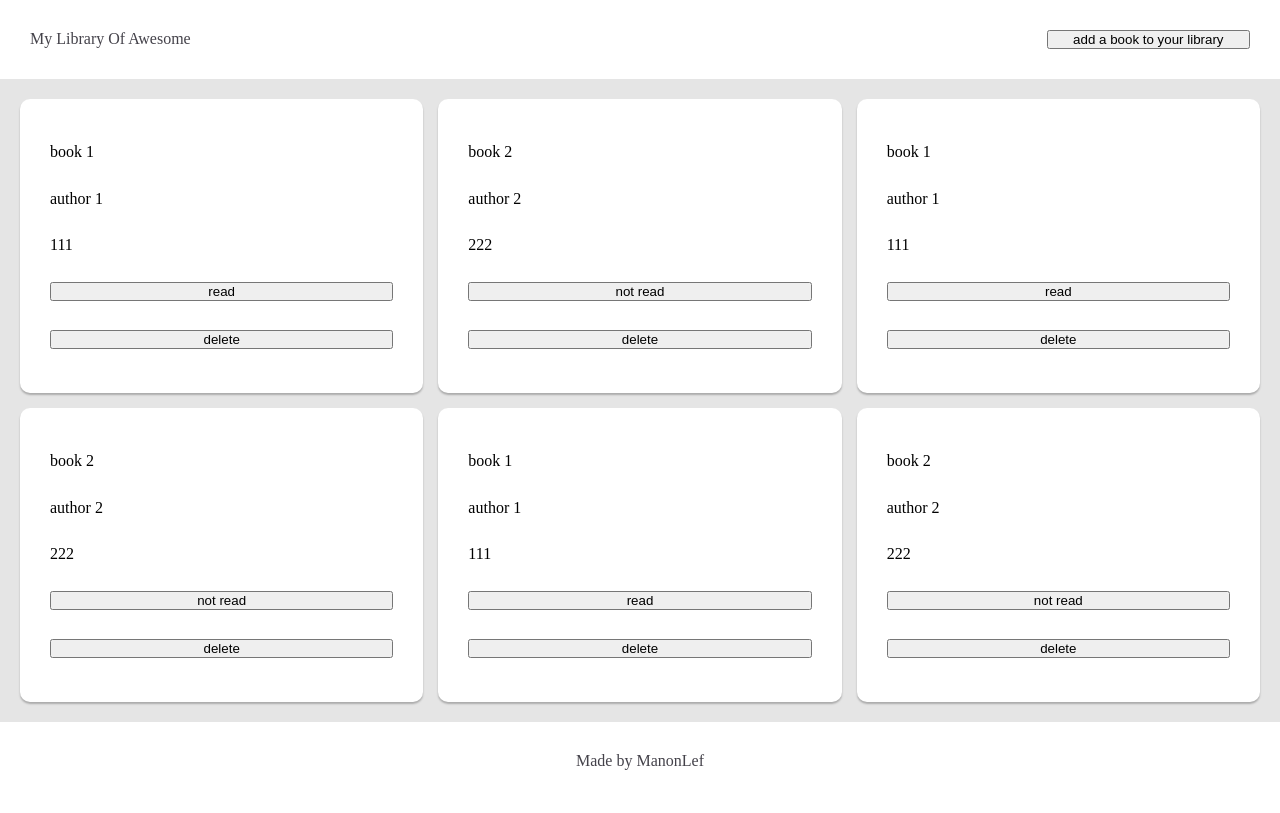
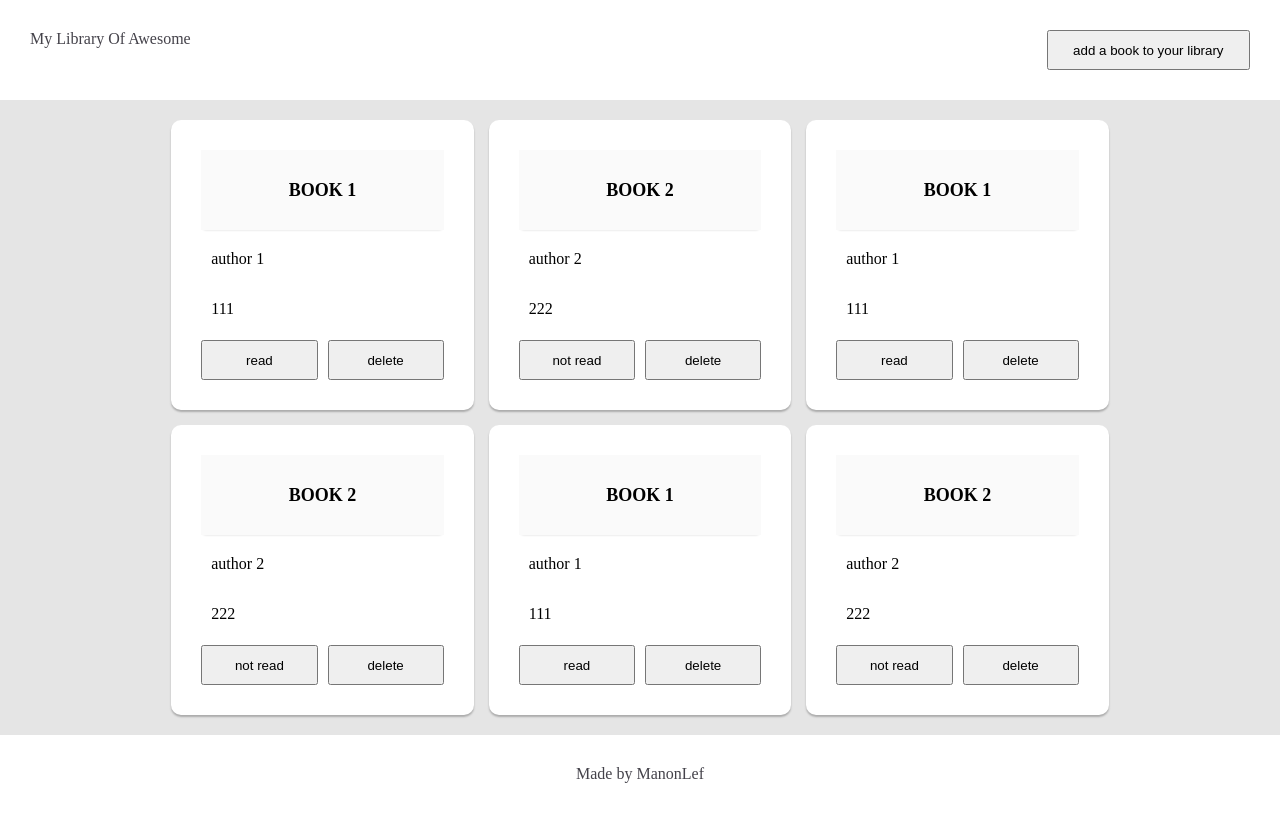
Before and after one commit to ManonLef/Library-Project, a website: page index.html in a window 1280 px wide. Drawn offline with Linux system fonts and the light colour scheme.

Commit message:
add bookcard grid styling

```diff
--- a/style.css
+++ b/style.css
@@ -31,8 +31,9 @@ footer {
 #books-container {
   background-color: rgb(229, 229, 229);
   display: grid;
-  grid-template-rows: repeat(auto-fit, minmax(200px, 0.5fr));
-  grid-template-columns: repeat(auto-fit, minmax(300px, 1fr));
+  grid-template-columns: repeat(auto-fit, minmax(300px, 0.25fr));
+  justify-content: center;
+  grid-template-rows: repeat(2, 0.5fr);
   gap: 15px;
   padding: 20px;
 }
@@ -40,10 +41,35 @@ footer {
 .bookcard {
   background-color: white;
   padding: 30px;
-  display: grid;
   border-radius: 10px;
   box-shadow: 0px 2px 2px rgb(171, 171, 171);
+  display: grid;
+  grid-template-columns: 1fr 1fr;
+  grid-template-rows: 2fr 1fr 1fr 1fr ;
+  gap: 10px;
+}
+
+/*title */
+.bookcard > div:nth-child(1) {
+  display: flex;
   align-items: center;
+  justify-content: center;
+  font-size: 18px;
+  font-weight: 800;
+  text-transform: uppercase;
+  box-shadow: 0px 2px 3px -3px rgb(171, 171, 171);
+  background-color: rgb(250, 250, 250);
+}
+
+.bookcard>div:nth-child(1),
+.bookcard>div:nth-child(2),
+.bookcard>div:nth-child(3) {
+  grid-column: 1/-1;
+  padding: 10px;
+}
+
+button {
+  height: 40px;
 }
 
 .form-container {
@@ -56,7 +82,7 @@ footer {
   transform: translate(-50%, -50%);
 }
 
-form > div{
+form > div {
   display: flex;
   justify-content: space-between;
   gap: 15px;
```
